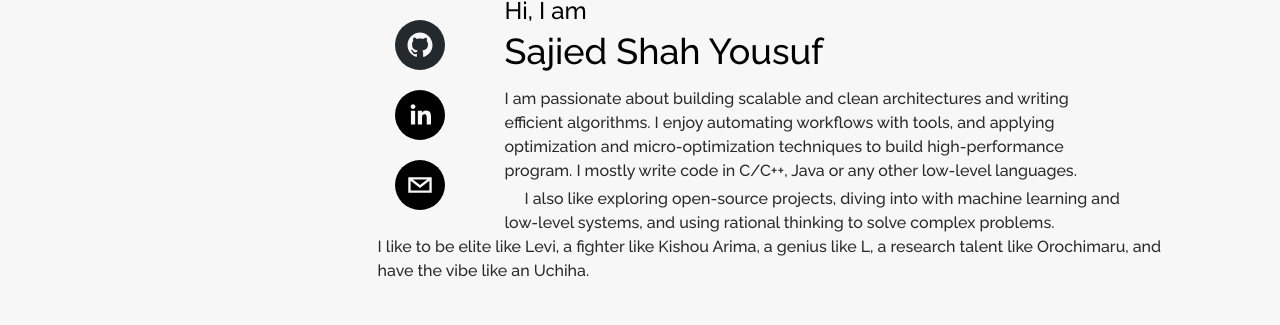
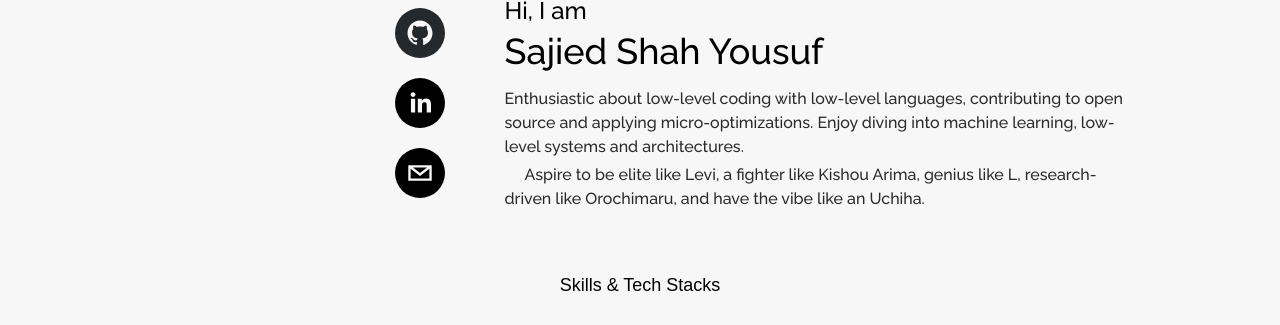
Before and after one commit to meSajied/portfolio, a React (Vite) app: page / in a window 1280 px wide. Shown: the part 133-458 px from the top of the page. Built offline with nearby package versions, Linux system fonts and the light colour scheme; no server answers; grey boxes are pictures that could not be loaded; a web font is replaced by a local one.

Commit message:
refact: introduction

```diff
--- a/public/data/data.json
+++ b/public/data/data.json
@@ -1,7 +1,6 @@
 {
-  "intro": ["I am passionate about building scalable and clean architectures and writing efficient algorithms. I enjoy automating workflows with tools, and applying optimization and micro-optimization techniques to build high-performance program. I mostly write code in C/C++, Java or any other low-level languages.",
-      "I also like exploring open-source projects, diving into with machine learning and low-level systems, and using rational thinking to solve complex problems.",
-      "I like to be elite like Levi, a fighter like Kishou Arima, a genius like L, a research talent like Orochimaru, and have the vibe like an Uchiha."],
+  "intro": ["Enthusiastic about low-level coding with low-level languages, contributing to open source and applying micro-optimizations. Enjoy diving into machine learning, low-level systems and architectures.",
+      "Aspire to be elite like Levi, a fighter like Kishou Arima, genius like L, research-driven like Orochimaru, and have the vibe like an Uchiha."],
 
 
   "achievements": [
--- a/src/components/intoduction-part.jsx
+++ b/src/components/intoduction-part.jsx
@@ -14,9 +14,6 @@ function IntroPart({data, loading, error}) {
         </div>
         </div>
       </div>
-      <div className="hidden md:flex justify-end font-body text-base">
-        <div className="md:w-[75%] lg:w-[65%] md:mr-20">{data?.intro[2]}</div>
-      </div>
     </div>
   )
 }
```
Also changed, not shown: 1 other file (tests, documents, lock files or other folders).
